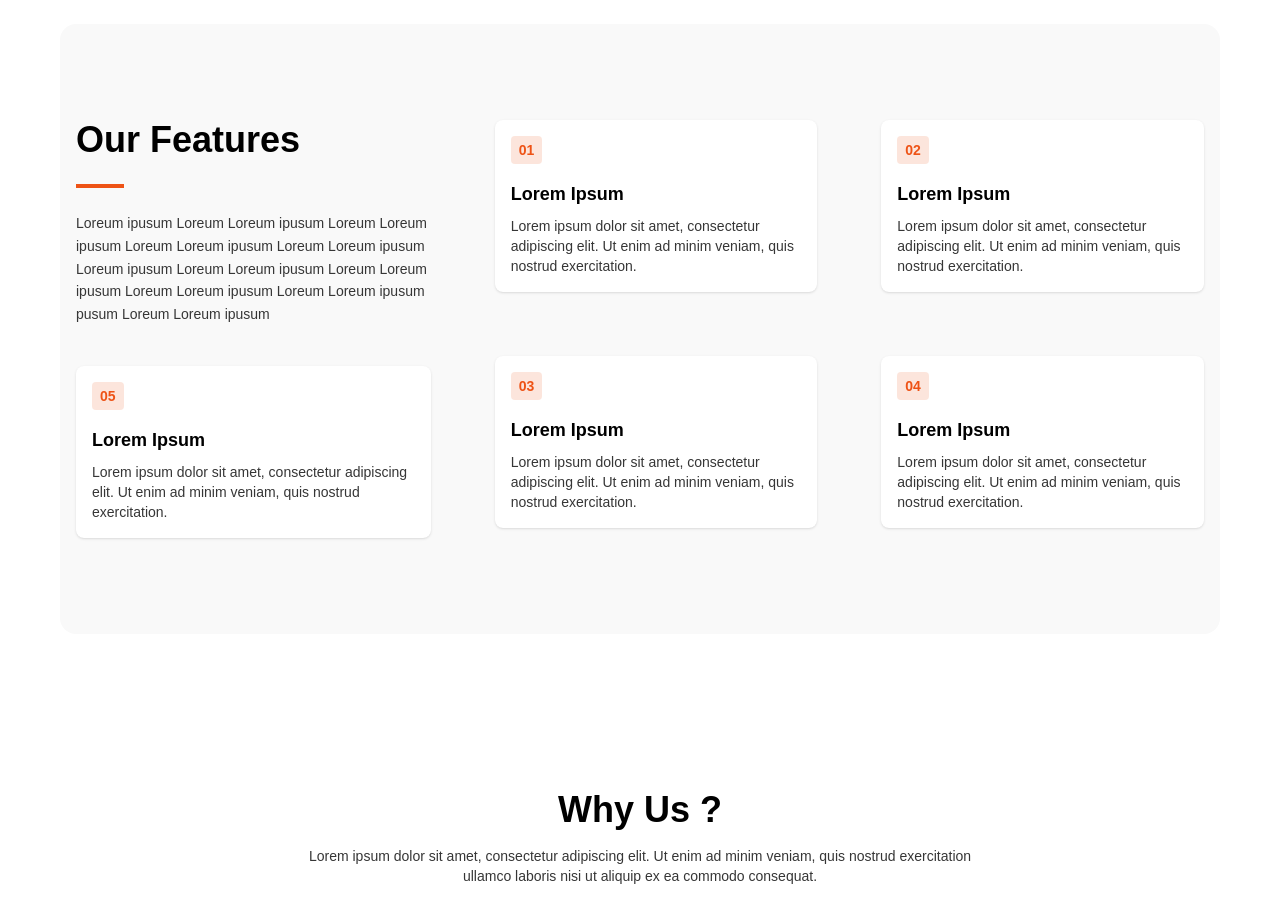
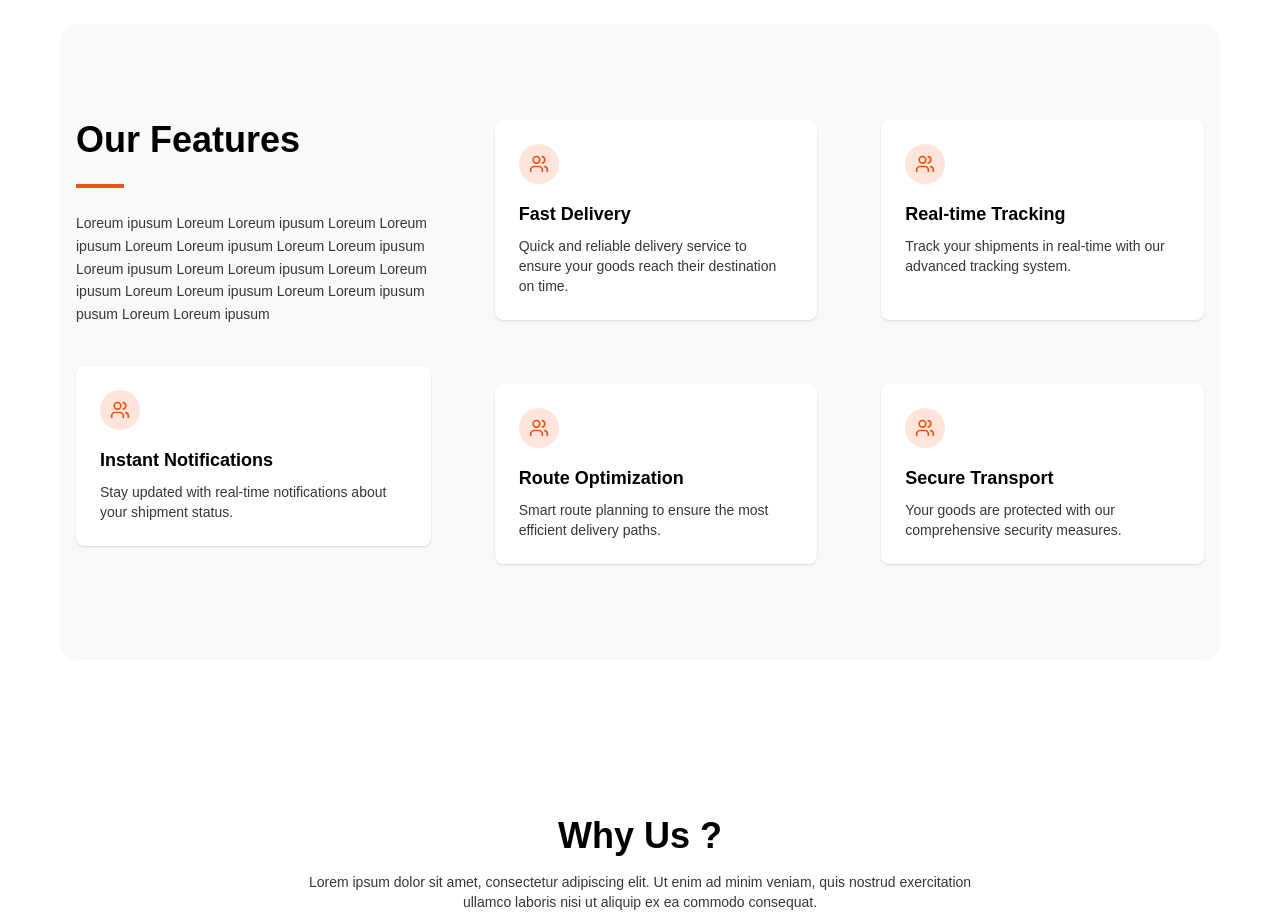
Before and after one commit to kahrvba/naqlyatTech-Website, a Next.js app: page / in a window 1280 px wide. Shown: the part 1980-2897 px from the top of the page. Built offline with nearby package versions, Linux system fonts and the light colour scheme.

Commit message:
feat: add lucide-react dependency and update Features section to use Lucide icons

```diff
--- a/package.json
+++ b/package.json
@@ -11,6 +11,7 @@
   "dependencies": {
     "framer-motion": "^12.23.0",
     "gsap": "^3.13.0",
+    "lucide-react": "^0.525.0",
     "next": "15.3.5",
     "react": "^19.0.0",
     "react-dom": "^19.0.0"
--- a/src/components/sections/features/Features.tsx
+++ b/src/components/sections/features/Features.tsx
@@ -2,39 +2,43 @@ import React from 'react';
 import { LeftSidebar } from './components/LeftSidebar';
 import { FeaturesGrid } from './components/FeaturesGrid';
 import { Feature } from './types';
+import {
+
+    Users
+} from 'lucide-react';
 
 export default function Features() {
-    // Features data
+    // Features data with Lucide icons
     const features: Feature[] = [
         {
             id: 1,
-            icon: "01",
-            title: "Lorem Ipsum",
-            description: "Lorem ipsum dolor sit amet, consectetur adipiscing elit. Ut enim ad minim veniam, quis nostrud exercitation."
+            icon: <Users className="w-5 h-5" />,
+            title: "Fast Delivery",
+            description: "Quick and reliable delivery service to ensure your goods reach their destination on time."
         },
         {
             id: 2,
-            icon: "02",
-            title: "Lorem Ipsum",
-            description: "Lorem ipsum dolor sit amet, consectetur adipiscing elit. Ut enim ad minim veniam, quis nostrud exercitation."
+            icon: <Users className="w-5 h-5" />,
+            title: "Real-time Tracking",
+            description: "Track your shipments in real-time with our advanced tracking system."
         },
         {
             id: 3,
-            icon: "03",
-            title: "Lorem Ipsum",
-            description: "Lorem ipsum dolor sit amet, consectetur adipiscing elit. Ut enim ad minim veniam, quis nostrud exercitation."
+            icon: <Users className="w-5 h-5" />,
+            title: "Route Optimization",
+            description: "Smart route planning to ensure the most efficient delivery paths."
         },
         {
             id: 4,
-            icon: "04",
-            title: "Lorem Ipsum",
-            description: "Lorem ipsum dolor sit amet, consectetur adipiscing elit. Ut enim ad minim veniam, quis nostrud exercitation."
+            icon: <Users className="w-5 h-5" />,
+            title: "Secure Transport",
+            description: "Your goods are protected with our comprehensive security measures."
         },
         {
             id: 5,
-            icon: "05",
-            title: "Lorem Ipsum",
-            description: "Lorem ipsum dolor sit amet, consectetur adipiscing elit. Ut enim ad minim veniam, quis nostrud exercitation."
+            icon: <Users className="w-5 h-5" />,
+            title: "Instant Notifications",
+            description: "Stay updated with real-time notifications about your shipment status."
         }
     ];
 
--- a/src/components/sections/features/components/FeatureCard.tsx
+++ b/src/components/sections/features/components/FeatureCard.tsx
@@ -1,15 +1,19 @@
+import { ReactNode } from 'react';
+
 interface FeatureCardProps {
-    icon: string;
+    icon: ReactNode;
     title: string;
     description: string;
 }
 
 export function FeatureCard({ icon, title, description }: FeatureCardProps) {
     return (
-        <div className="bg-white p-4 rounded-lg shadow-sm hover:shadow-md transition-shadow">
+        <div className="bg-white p-6 rounded-lg shadow-sm hover:shadow-md transition-shadow">
             <div className="mb-4">
-                <span className="inline-block text-orange text-sm font-bold bg-light-orange bg-opacity-30 py-1 px-2 rounded">
-                    {icon}
+                <span className="inline-flex items-center justify-center w-10 h-10 rounded-full bg-light-orange bg-opacity-30">
+                    <div className="text-orange">
+                        {icon}
+                    </div>
                 </span>
             </div>
             <h3 className="text-lg font-semibold mb-2">{title}</h3>
--- a/src/components/sections/features/types.ts
+++ b/src/components/sections/features/types.ts
@@ -1,6 +1,8 @@
+import { ReactNode } from 'react';
+
 export interface Feature {
     id: number;
-    icon: string;
+    icon: ReactNode;
     title: string;
     description: string;
 }
```
Also changed, not shown: 1 other file (tests, documents, lock files or other folders).
